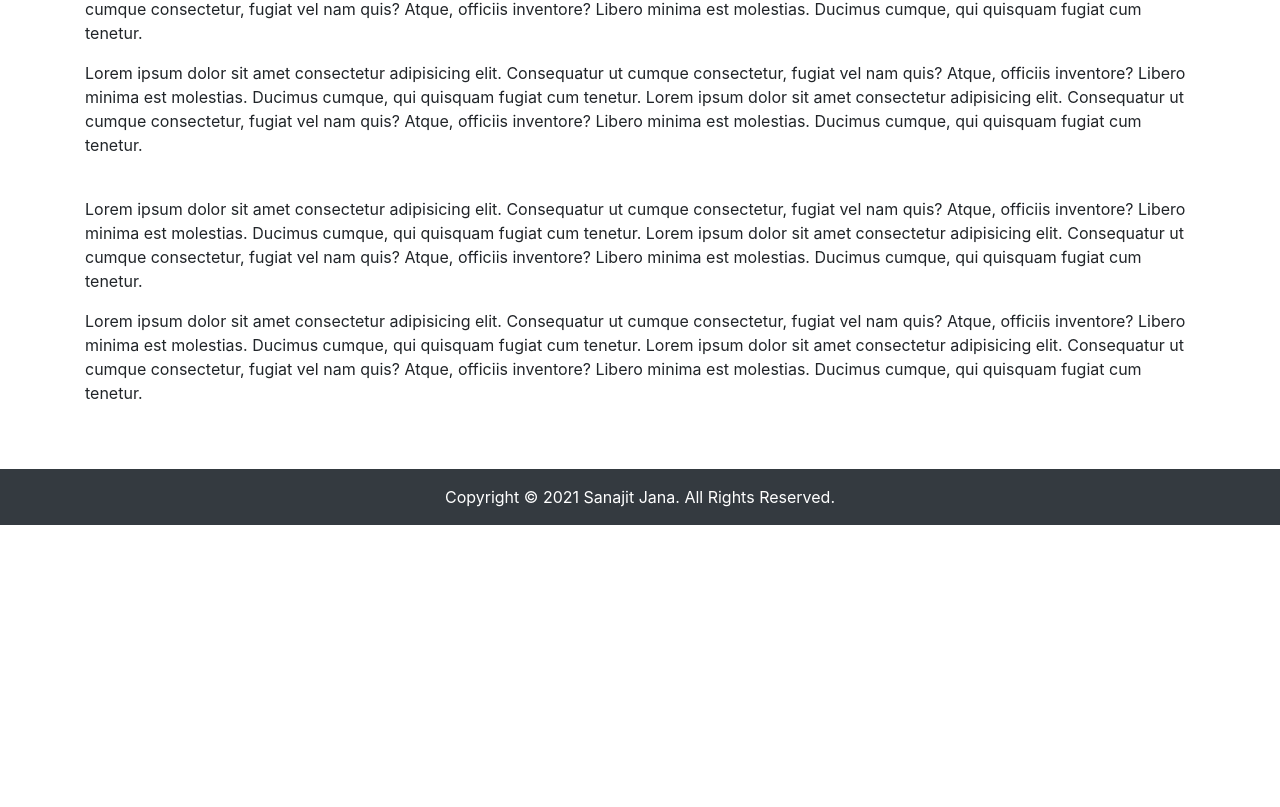
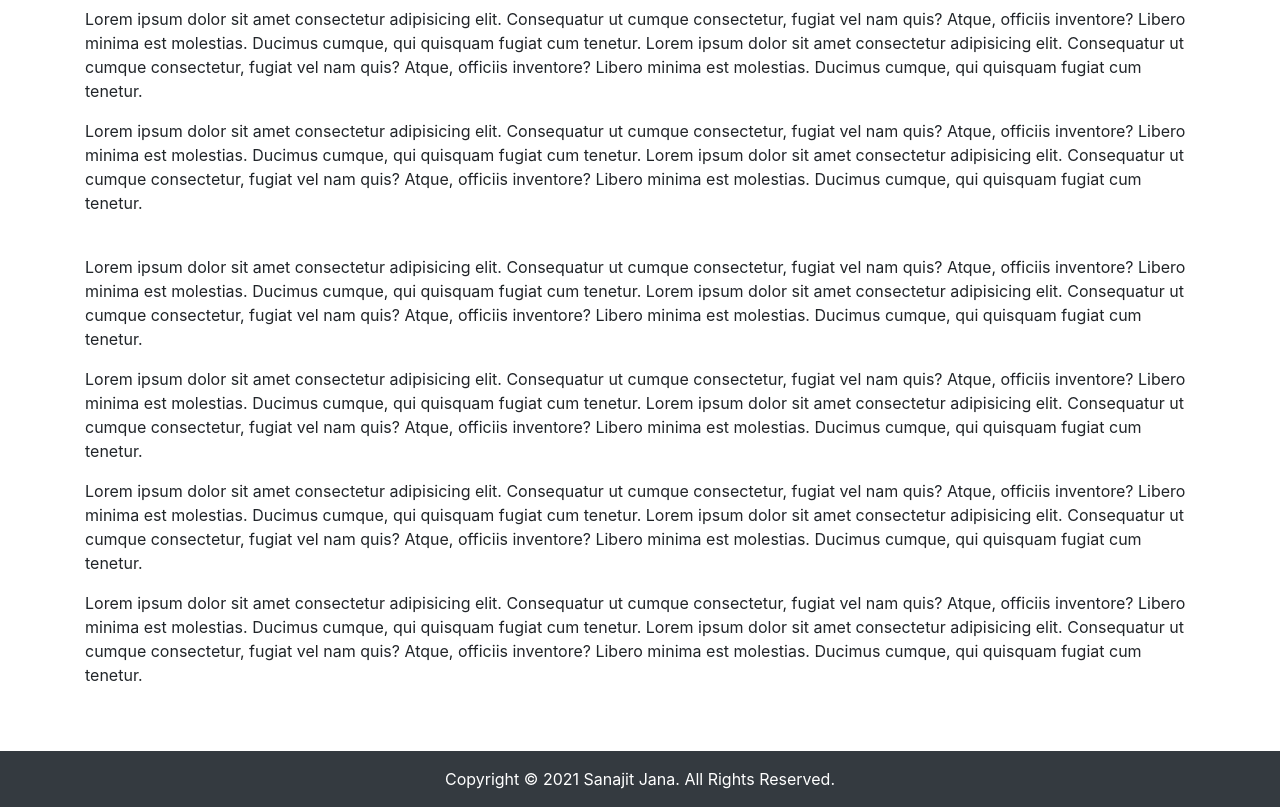
Before and after one commit to sanajitjana/react-multi-page-website, a React (Create React App) app: page / in a window 1280 px wide. Shown: the part 651-1458 px from the top of the page. Before the commit the page ends 1176 px from the top, so only its background shows below. Built offline with nearby package versions, Linux system fonts and the light colour scheme.

Commit message:
update paragraph style

```diff
--- a/src/Pages/About.js
+++ b/src/Pages/About.js
@@ -5,26 +5,82 @@ function About() {
     <div className="about">
       <div className="container">
         <div className="row my-5">
-          <div className="col-lg-7">
+          <div className="col-lg-6 col-md-6 col-sm-6">
+            <h1 className="font-weight-light pb-2">About Page Title</h1>
+            <p>
+              Lorem ipsum dolor sit amet consectetur adipisicing elit.
+              Consequatur ut cumque consectetur, fugiat vel nam quis? Atque,
+              officiis inventore? Libero minima est molestias. Ducimus cumque,
+              qui quisquam fugiat cum tenetur.
+            </p>
+            <p>
+              Lorem ipsum dolor sit amet consectetur adipisicing elit.
+              Consequatur ut cumque consectetur, fugiat vel nam quis? Atque,
+              officiis inventore? Libero minima est molestias. Ducimus cumque,
+              qui quisquam fugiat cum tenetur.
+            </p>
+            <p>
+              Lorem ipsum dolor sit amet consectetur adipisicing elit.
+              Consequatur ut cumque consectetur, fugiat vel nam quis? Atque,
+              officiis inventore? Libero minima est molestias. Ducimus cumque,
+              qui quisquam fugiat cum tenetur.
+            </p>
+          </div>
+          <div className="col-lg-6 col-md-6 col-sm-6">
             <img
               className="img-fluid rounded mb-4 mb-lg-0"
               src="https://picsum.photos/900/500"
               alt=""
             />
           </div>
-          <div className="col-lg-5">
-            <h1 className="font-weight-light">About</h1>
+          <div className="col-lg-12 col-md-12 col-sm-12 pt-3">
             <p>
-              Lorem Ipsum is simply dummy text of the printing and typesetting
-              industry. Lorem Ipsum has been the industry's standard dummy text
-              ever since the 1500s, when an unknown printer took a galley of
-              type and scrambled it to make a type specimen book.
+              Lorem ipsum dolor sit amet consectetur adipisicing elit.
+              Consequatur ut cumque consectetur, fugiat vel nam quis? Atque,
+              officiis inventore? Libero minima est molestias. Ducimus cumque,
+              qui quisquam fugiat cum tenetur.
             </p>
             <p>
               Lorem ipsum dolor sit amet consectetur adipisicing elit.
               Consequatur ut cumque consectetur, fugiat vel nam quis? Atque,
               officiis inventore? Libero minima est molestias. Ducimus cumque,
+              qui quisquam fugiat cum tenetur. Lorem ipsum dolor sit amet
+              consectetur adipisicing elit. Consequatur ut cumque consectetur,
+              fugiat vel nam quis? Atque, officiis inventore? Libero minima est
+              molestias. Ducimus cumque, qui quisquam fugiat cum tenetur.
+            </p>
+            <br />
+            <h3 className="font-weight-light pb-2">About page sub-title</h3>
+            <p>
+              Lorem ipsum dolor sit amet consectetur adipisicing elit.
+              Consequatur ut cumque consectetur, fugiat vel nam quis? Atque,
+              officiis inventore? Libero minima est molestias. Ducimus cumque,
               qui quisquam fugiat cum tenetur.
+            </p>
+            <p>
+              Lorem ipsum dolor sit amet consectetur adipisicing elit.
+              Consequatur ut cumque consectetur, fugiat vel nam quis? Atque,
+              officiis inventore? Libero minima est molestias. Ducimus cumque,
+              qui quisquam fugiat cum tenetur. Lorem ipsum dolor sit amet
+              consectetur adipisicing elit. Consequatur ut cumque consectetur,
+              fugiat vel nam quis? Atque, officiis inventore? Libero minima est
+              molestias. Ducimus cumque, qui quisquam fugiat cum tenetur.
+            </p>
+            <p>
+              Lorem ipsum dolor sit amet consectetur adipisicing elit.
+              Consequatur ut cumque consectetur, fugiat vel nam quis? Atque,
+              officiis inventore? Libero minima est molestias. Ducimus cumque,
+              qui quisquam fugiat cum tenetur. Lorem ipsum dolor sit amet
+              consectetur adipisicing elit. Consequatur ut cumque consectetur,
+              fugiat vel nam quis? Atque, officiis inventore? Libero minima est
+              molestias. Ducimus cumque, qui quisquam fugiat cum tenetur. Lorem
+              ipsum dolor sit amet consectetur adipisicing elit. Consequatur ut
+              cumque consectetur, fugiat vel nam quis? Atque, officiis
+              inventore? Libero minima est molestias. Ducimus cumque, qui
+              quisquam fugiat cum tenetur. Lorem ipsum dolor sit amet
+              consectetur adipisicing elit. Consequatur ut cumque consectetur,
+              fugiat vel nam quis? Atque, officiis inventore? Libero minima est
+              molestias. Ducimus cumque, qui quisquam fugiat cum tenetur.
             </p>
           </div>
         </div>
--- a/src/Pages/Contact.js
+++ b/src/Pages/Contact.js
@@ -5,20 +5,47 @@ function Contact() {
     <div className="contact">
       <div className="container">
         <div className="row my-5">
-          <div className="col-lg-7">
+          <div className="col-lg-12 col-md-12 col-sm-12 pb-4">
+            <h1 className="font-weight-light pb-2">Contact page title</h1>
+            <p>
+              Lorem ipsum dolor sit amet consectetur adipisicing elit.
+              Consequatur ut cumque consectetur, fugiat vel nam quis? Atque,
+              officiis inventore? Libero minima est molestias. Ducimus cumque,
+              qui quisquam fugiat cum tenetur.
+            </p>
+            <p>
+              Lorem ipsum dolor sit amet consectetur adipisicing elit.
+              Consequatur ut cumque consectetur, fugiat vel nam quis? Atque,
+              officiis inventore? Libero minima est molestias. Ducimus cumque,
+              qui quisquam fugiat cum tenetur. Lorem ipsum dolor sit amet
+              consectetur adipisicing elit. Consequatur ut cumque consectetur,
+              fugiat vel nam quis? Atque, officiis inventore? Libero minima est
+              molestias. Ducimus cumque, qui quisquam fugiat cum tenetur.
+            </p>
+            <p>
+              Lorem ipsum dolor sit amet consectetur adipisicing elit.
+              Consequatur ut cumque consectetur, fugiat vel nam quis? Atque,
+              officiis inventore? Libero minima est molestias. Ducimus cumque,
+              qui quisquam fugiat cum tenetur. Lorem ipsum dolor sit amet
+              consectetur adipisicing elit. Consequatur ut cumque consectetur,
+              fugiat vel nam quis? Atque, officiis inventore? Libero minima est
+              molestias. Ducimus cumque, qui quisquam fugiat cum tenetur.
+            </p>
+          </div>
+          <div className="col-lg-6 col-md-6 col-sm-6">
             <img
               className="img-fluid rounded mb-4 mb-lg-0"
-              src="https://picsum.photos/seed/picsum/900/500"
+              src="https://picsum.photos/900/500"
               alt=""
             />
           </div>
-          <div className="col-lg-5">
-            <h1 className="font-weight-light">Contact</h1>
+          <div className="col-lg-6 col-md-6 col-sm-6">
+            <h3 className="font-weight-light pb-2">Contact page title</h3>
             <p>
-              Lorem Ipsum is simply dummy text of the printing and typesetting
-              industry. Lorem Ipsum has been the industry's standard dummy text
-              ever since the 1500s, when an unknown printer took a galley of
-              type and scrambled it to make a type specimen book.
+              Lorem ipsum dolor sit amet consectetur adipisicing elit.
+              Consequatur ut cumque consectetur, fugiat vel nam quis? Atque,
+              officiis inventore? Libero minima est molestias. Ducimus cumque,
+              qui quisquam fugiat cum tenetur.
             </p>
             <p>
               Lorem ipsum dolor sit amet consectetur adipisicing elit.
@@ -33,6 +60,26 @@ function Contact() {
               qui quisquam fugiat cum tenetur.
             </p>
           </div>
+          <div className="col-lg-12 col-md-12 col-sm-12 pt-4">
+            <p>
+              Lorem ipsum dolor sit amet consectetur adipisicing elit.
+              Consequatur ut cumque consectetur, fugiat vel nam quis? Atque,
+              officiis inventore? Libero minima est molestias. Ducimus cumque,
+              qui quisquam fugiat cum tenetur. Lorem ipsum dolor sit amet
+              consectetur adipisicing elit. Consequatur ut cumque consectetur,
+              fugiat vel nam quis? Atque, officiis inventore? Libero minima est
+              molestias. Ducimus cumque, qui quisquam fugiat cum tenetur.
+            </p>
+            <p>
+              Lorem ipsum dolor sit amet consectetur adipisicing elit.
+              Consequatur ut cumque consectetur, fugiat vel nam quis? Atque,
+              officiis inventore? Libero minima est molestias. Ducimus cumque,
+              qui quisquam fugiat cum tenetur. Lorem ipsum dolor sit amet
+              consectetur adipisicing elit. Consequatur ut cumque consectetur,
+              fugiat vel nam quis? Atque, officiis inventore? Libero minima est
+              molestias. Ducimus cumque, qui quisquam fugiat cum tenetur.
+            </p>
+          </div>
         </div>
       </div>
     </div>
--- a/src/Pages/Home.js
+++ b/src/Pages/Home.js
@@ -13,7 +13,7 @@ function Home() {
             />
           </div>
           <div className="col-lg-6 col-md-6 col-sm-6">
-            <h1 className="font-weight-light">Home</h1>
+            <h1 className="font-weight-light pb-2">Home page title</h1>
             <p>
               Lorem ipsum dolor sit amet consectetur adipisicing elit.
               Consequatur ut cumque consectetur, fugiat vel nam quis? Atque,
@@ -41,6 +41,7 @@ function Home() {
               qui quisquam fugiat cum tenetur.
             </p>
             <br />
+            <h3 className="font-weight-light pb-2">Home page sub-title</h3>
             <p>
               Lorem ipsum dolor sit amet consectetur adipisicing elit.
               Consequatur ut cumque consectetur, fugiat vel nam quis? Atque,
@@ -78,6 +79,24 @@ function Home() {
               fugiat vel nam quis? Atque, officiis inventore? Libero minima est
               molestias. Ducimus cumque, qui quisquam fugiat cum tenetur.
             </p>
+            <p>
+              Lorem ipsum dolor sit amet consectetur adipisicing elit.
+              Consequatur ut cumque consectetur, fugiat vel nam quis? Atque,
+              officiis inventore? Libero minima est molestias. Ducimus cumque,
+              qui quisquam fugiat cum tenetur. Lorem ipsum dolor sit amet
+              consectetur adipisicing elit. Consequatur ut cumque consectetur,
+              fugiat vel nam quis? Atque, officiis inventore? Libero minima est
+              molestias. Ducimus cumque, qui quisquam fugiat cum tenetur.
+            </p>
+            <p>
+              Lorem ipsum dolor sit amet consectetur adipisicing elit.
+              Consequatur ut cumque consectetur, fugiat vel nam quis? Atque,
+              officiis inventore? Libero minima est molestias. Ducimus cumque,
+              qui quisquam fugiat cum tenetur. Lorem ipsum dolor sit amet
+              consectetur adipisicing elit. Consequatur ut cumque consectetur,
+              fugiat vel nam quis? Atque, officiis inventore? Libero minima est
+              molestias. Ducimus cumque, qui quisquam fugiat cum tenetur.
+            </p>
           </div>
         </div>
       </div>
```
